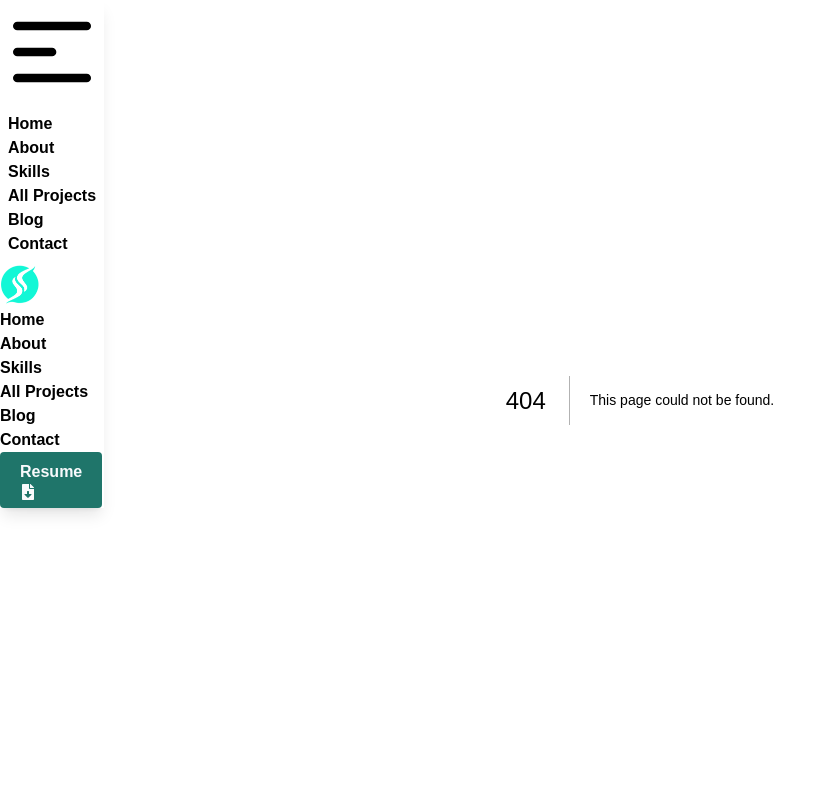
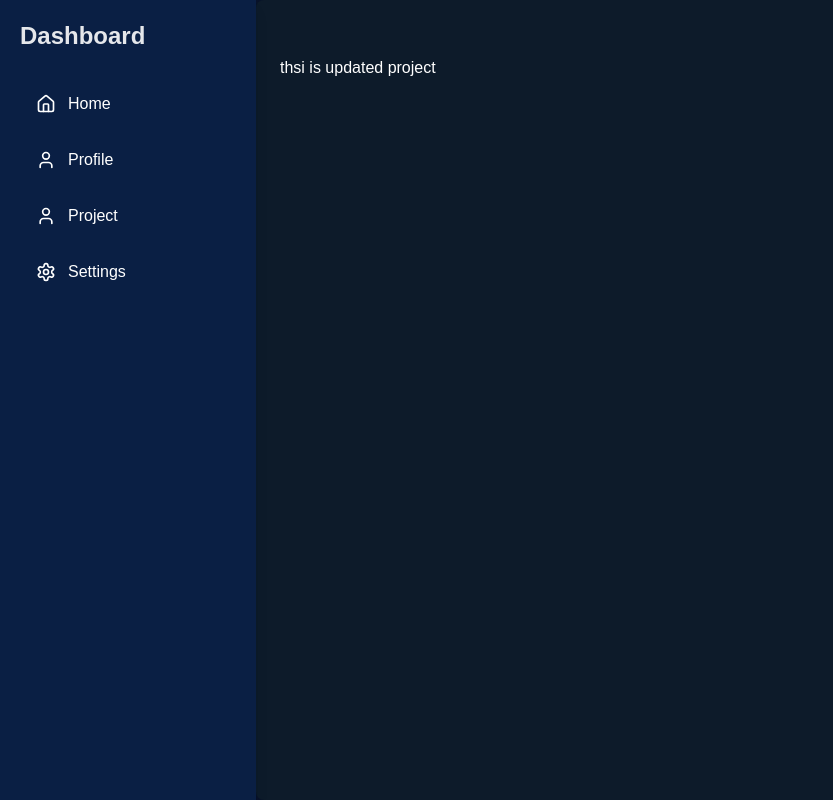
Before and after one commit to shaikot07/shaikot-portfolio-next, a Next.js app: page /dashboard/updatedproject in a window 1280 px wide. Before the commit this address had no page. Shown: the whole page, without its empty margins (0-833 px from the left). Built offline with nearby package versions, Linux system fonts and the light colour scheme.

Commit message:
update the admin dashbord

```diff
--- /dev/null
+++ b/src/app/(dashboard)/dashboard/addproject.tsx/page.tsx
@@ -0,0 +1,11 @@
+import React from 'react';
+
+const AddProject = () => {
+    return (
+        <div>
+            this is add project page
+        </div>
+    );
+};
+
+export default AddProject;
--- a/src/app/(dashboard)/dashboard/layout.tsx
+++ b/src/app/(dashboard)/dashboard/layout.tsx
@@ -12,6 +12,7 @@ export default function DashboardLayout({ children }: { children: React.ReactNod
   const menuItems = [
     { name: "Home", href: "/dashboard", icon: <Home size={20} /> },
     { name: "Profile", href: "/dashboard/profile", icon: <User size={20} /> },
+    { name: "Project", href: "/dashboard/addproject", icon: <User size={20} /> },
     { name: "Settings", href: "/dashboard/settings", icon: <Settings size={20} /> },
   ];
 
--- a/src/app/(dashboard)/dashboard/page.tsx
+++ b/src/app/(dashboard)/dashboard/page.tsx
@@ -3,7 +3,7 @@
 const page = () => {
     return (
         <div>
-            this si the dashboard page noly for admin
+            this si the dashboard page only for admin not for users
         </div>
     );
 };
--- /dev/null
+++ b/src/app/(dashboard)/dashboard/updatedproject/page.jsx
@@ -0,0 +1,11 @@
+import React from 'react';
+
+const updatedProject = () => {
+    return (
+        <div>
+            thsi is updated project
+        </div>
+    );
+};
+
+export default updatedProject;
--- a/src/app/layout.tsx
+++ b/src/app/layout.tsx
@@ -4,6 +4,7 @@ import "./globals.css";
 import { Toaster } from "sonner";
 import NavBar from "@/Components/NavBar";
 import NavBarTow from "@/Components/NavBarTow";
+import NavbarWrapper from "@/Components/NavbarWrapper";
 
 const geistSans = Geist({
   variable: "--font-geist-sans",
@@ -26,11 +27,13 @@ export default function RootLayout({
   children: React.ReactNode;
 }>) {
   return (
-    <html suppressHydrationWarning={true} lang="en">
+    <html  lang="en">
       <body
-        className={`${geistSans.variable} ${geistMono.variable} antialiased`}>
+        className={`${geistSans.variable} ${geistMono.variable} antialiased`} suppressHydrationWarning>
+
            <header>
-          <NavBar />
+            <NavbarWrapper/>
+          {/* <NavBar /> */}
           {/* <NavBarTow /> */}
         </header>
         {children}
```
